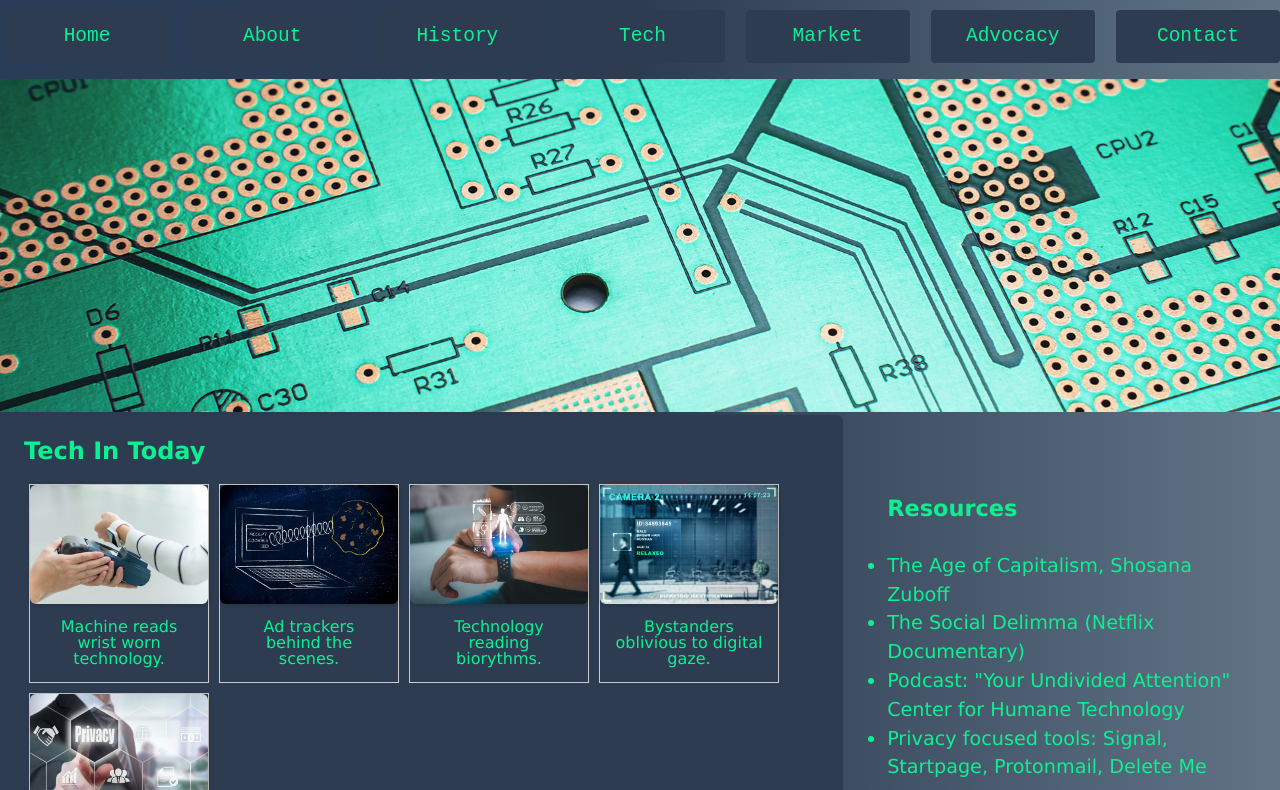
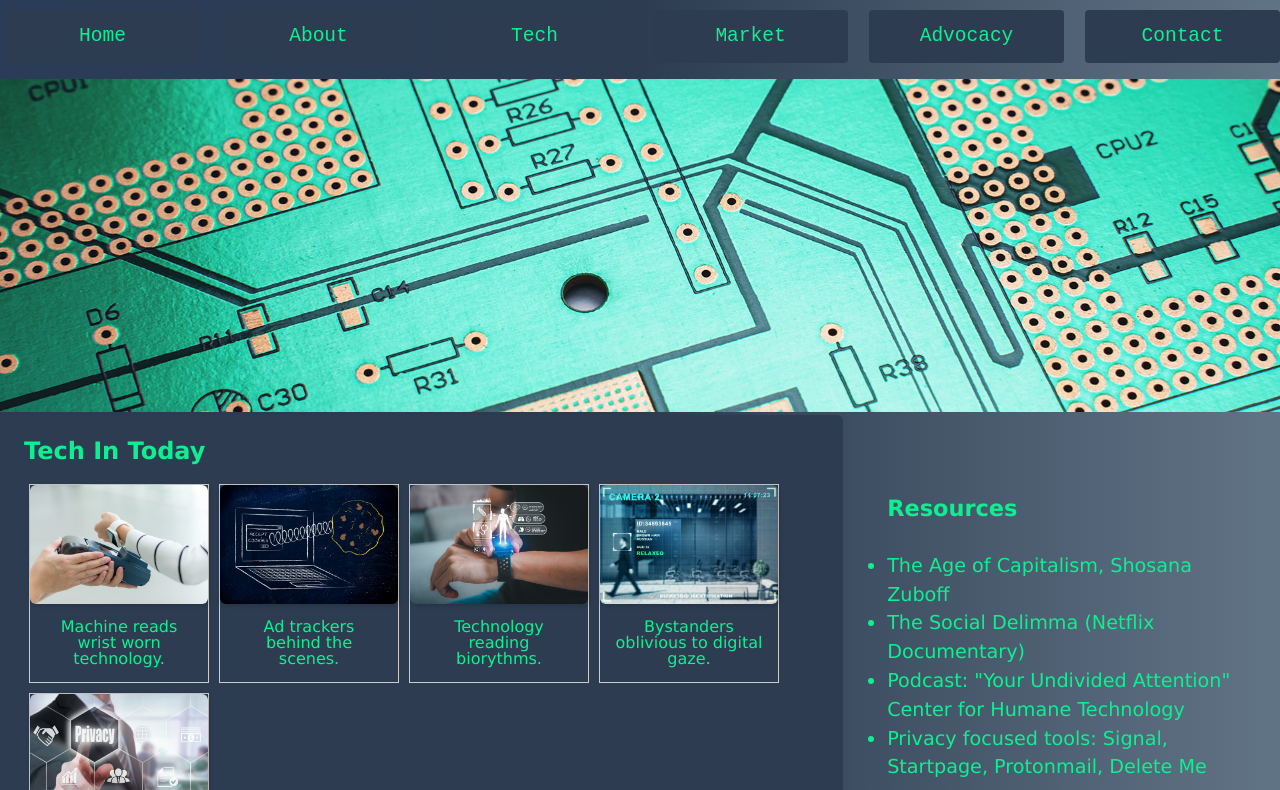
Before and after one commit to rumrulla/CIS162-final-website-project, a plain HTML site: page technology.html in a window 1280 px wide. Shown: the part 231-1021 px from the top of the page. Drawn offline with Linux system fonts and the light colour scheme.

Commit message:
Update technology.html

```diff
--- a/technology.html
+++ b/technology.html
@@ -44,7 +44,6 @@ div.desc {
       <ul>
         <li><a href="index.html">Home</a></li>
         <li><a href="#">About</a></li>
-        <li><a href="#">History</a></li>
         <li><a href="technology.html">Tech</a></li>
         <li><a href="market.html">Market</a></li>
         <li><a href="advocacy.html">Advocacy</a></li>
```
